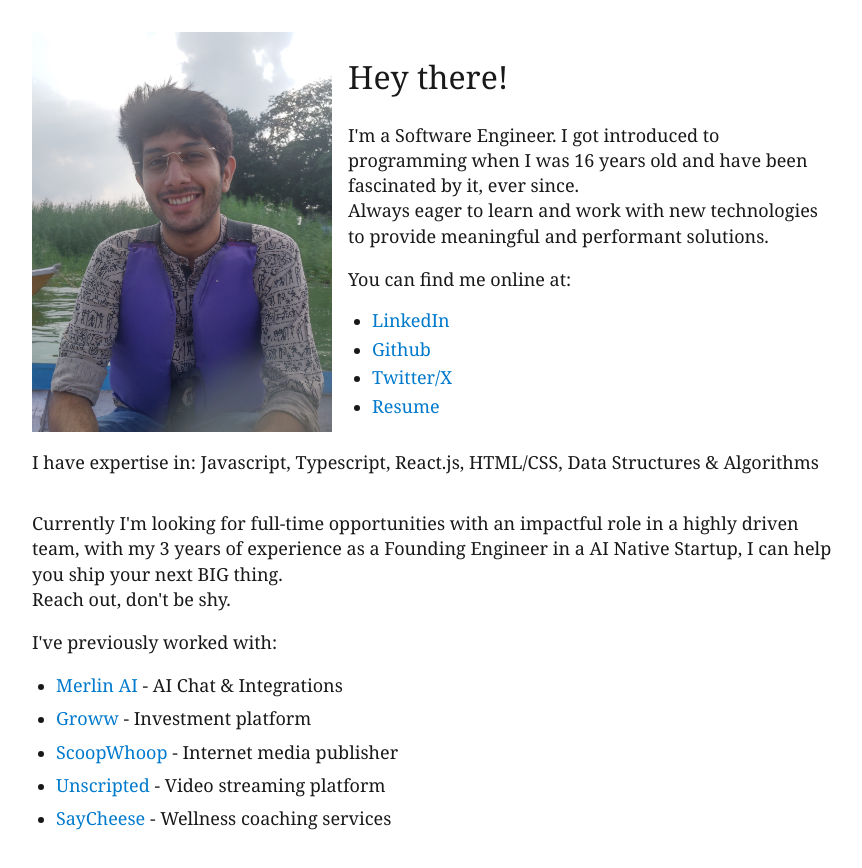
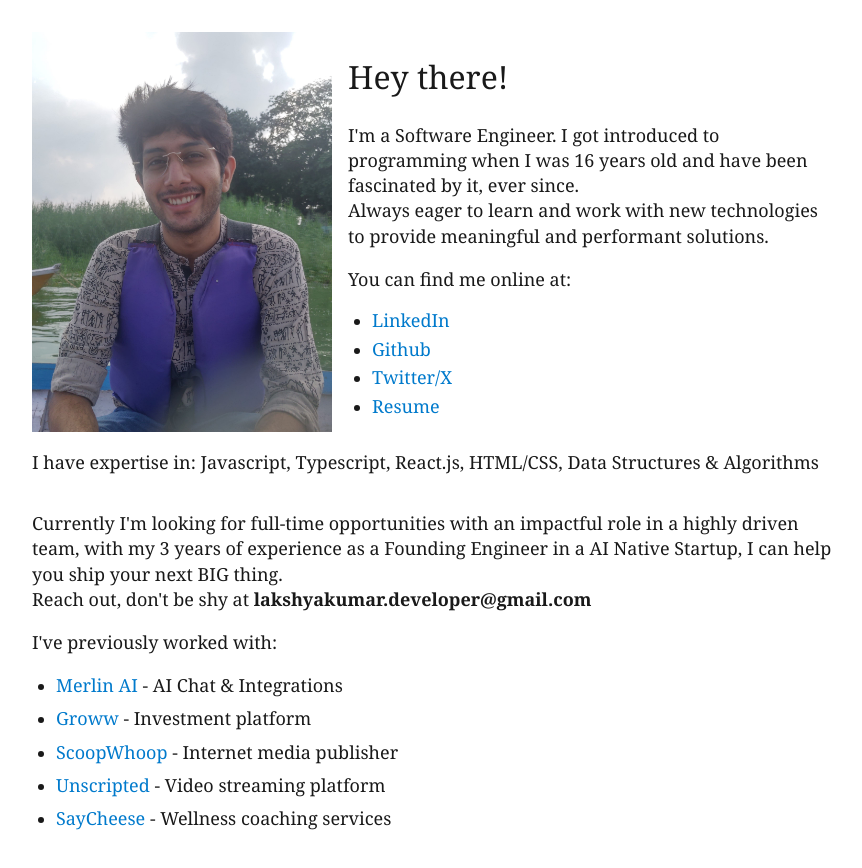
Before and after one commit to 27lakshay/lakshyakumar, a Next.js app: page / in a window 1280 px wide. Shown: the top 868 px of the page, without its empty margins (208-1070 px from the left). Built offline with nearby package versions, Linux system fonts and the light colour scheme.

Commit message:
added email

```diff
--- a/components/Home/index.jsx
+++ b/components/Home/index.jsx
@@ -70,7 +70,7 @@ export default function Home() {
           <p className="description">
             Currently I'm looking for full-time opportunities with an impactful role in a highly driven team, with my 3 years of experience as a Founding Engineer in a AI Native Startup, I can help you ship your next BIG thing.
             <br/>
-            Reach out, don't be shy.
+            Reach out, don't be shy at <b>lakshyakumar.developer@gmail.com</b>
           </p>
           <p className="description">I've previously worked with:</p>
           <ul>
```
